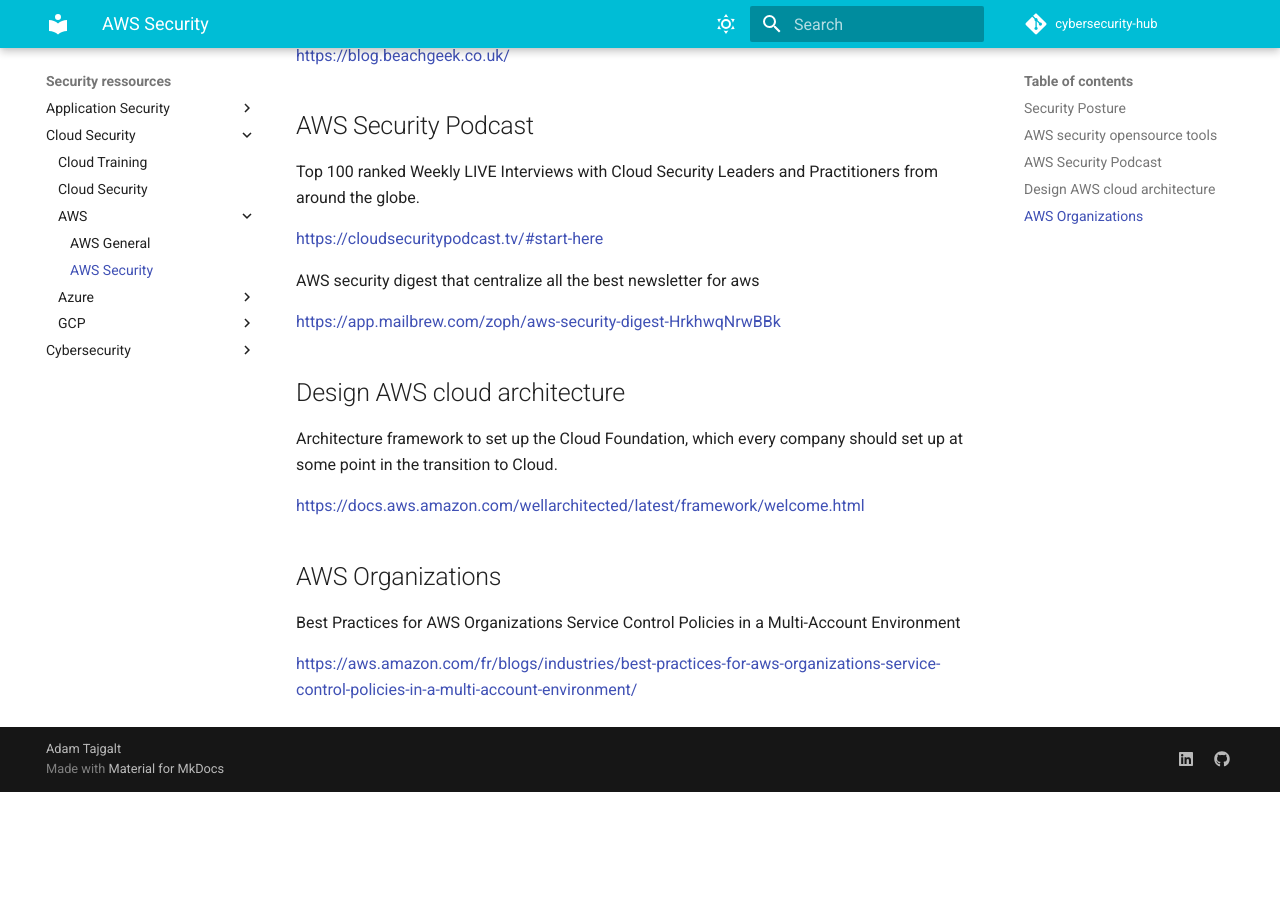
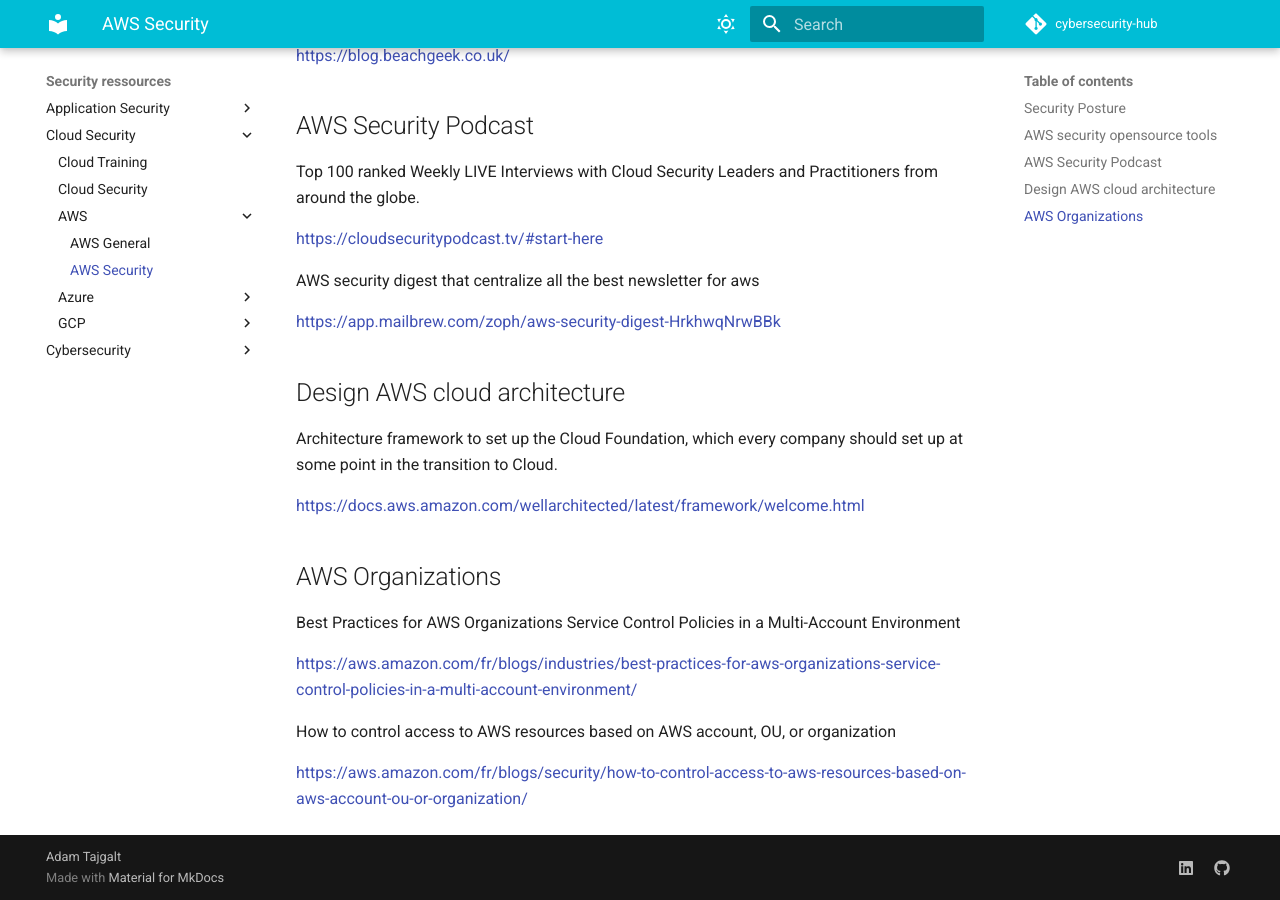
Before and after one commit to adamtaj/cybersecurity-hub, an MkDocs documentation site: the page built from docs/Security ressources/Cloud Security/AWS/AWS_Security.md, in a window 1280 px wide and 900 px high, scrolled down 871 px. Built offline with MkDocs 1.6.1 and Material for MkDocs 9.7.7, drawn with Linux system fonts in a browser that asks for light colours; comment, search, counter and statistics services are not loaded; before the commit the page ends 1663 px from its top, so only the background shows below that.

Commit message:
Add more content

```diff
--- a/docs/Security ressources/Cloud Security/AWS/AWS_Security.md
+++ b/docs/Security ressources/Cloud Security/AWS/AWS_Security.md
@@ -50,3 +50,7 @@ Architecture framework to set up the Cloud Foundation, which every company shoul
 Best Practices for AWS Organizations Service Control Policies in a Multi-Account Environment
 
 <https://aws.amazon.com/fr/blogs/industries/best-practices-for-aws-organizations-service-control-policies-in-a-multi-account-environment/>
+
+How to control access to AWS resources based on AWS account, OU, or organization
+
+<https://aws.amazon.com/fr/blogs/security/how-to-control-access-to-aws-resources-based-on-aws-account-ou-or-organization/>
```
